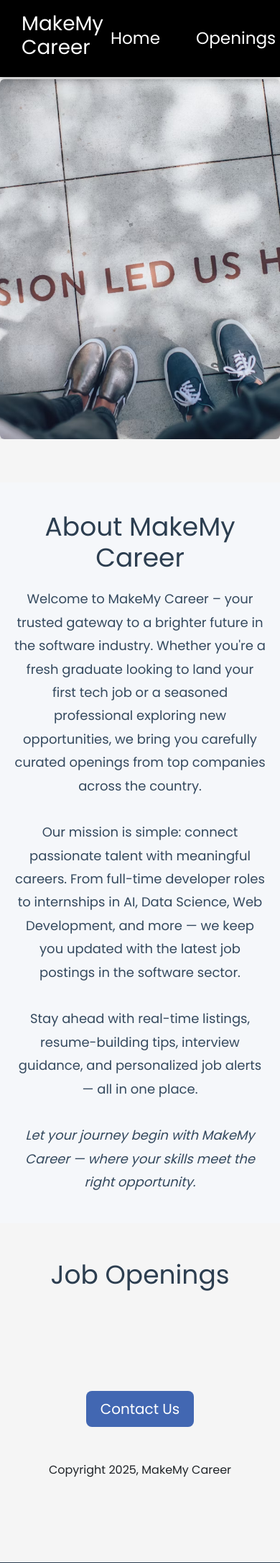
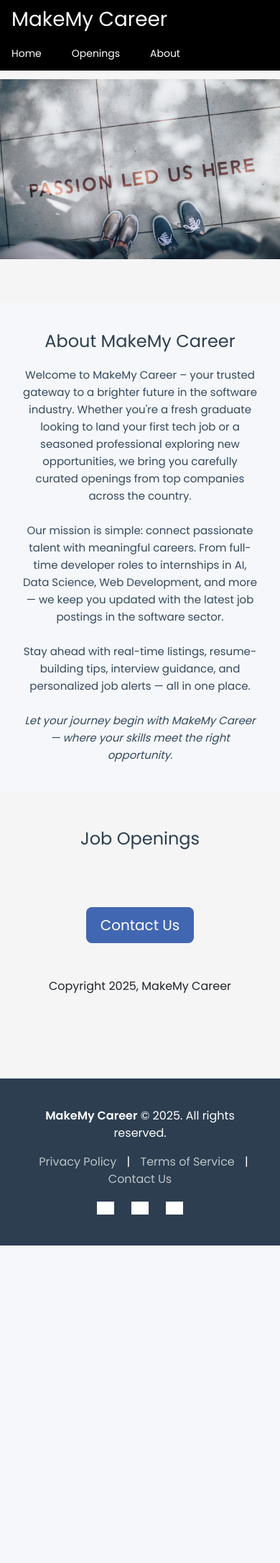
Before and after one commit to hareezzvijey/MakeMy_Career_Website1, a Flask app: template templates/home.html in a window 390 px wide. Shown: the top 2171 px of the page at 72% size. After the commit the page ends 1730 px from the top, so only its background shows below. Run offline with Flask 3, Linux system fonts and the light colour scheme; the template is opened without the code that fills it, so the values that code supplies are empty; grey boxes are pictures that could not be loaded.

Commit message:
responsive built

```diff
--- a/static/home.css
+++ b/static/home.css
@@ -3,28 +3,35 @@
     font-family: 'Poppins', sans-serif;
 }
 
-/* Header */
 .Header {
   display: flex;
+  flex-wrap: wrap;
   justify-content: space-between;
   align-items: center;
-    padding: 16px 30px;
+  padding: 16px 20px;
   background-color: black;
   color: white;
   position: fixed;
   top: 0;
   width: 100%;
   z-index: 1000;
-    box-shadow: 0 4px 8px rgba(0, 0, 0, 0.2);
+}
+
+.Header h2 {
+  font-size: 24px;
+  margin: 0;
 }
 
 .Pages {
   display: flex;
-    align-items: center;
+  gap: 20px;
+  flex-wrap: wrap;
 }
 
 .Pages h3 {
-    margin: 0 10px;
+  margin: 0;
+  font-size: 16px;
+  color: white;
   transition: color 0.2s ease;
 }
 
@@ -33,7 +40,6 @@
   cursor: pointer;
 }
 
-/* Hero Image */
 .Image {
     margin-top: 110px;
     text-align: center;
@@ -155,3 +161,103 @@
 .contact-btn:hover {
     background-color: #365899;
 }
+
+@media (max-width: 768px) {
+  .Header {
+    flex-direction: column;
+    align-items: auto-flow;
+    padding: 12px 20px;
+  }
+
+  .Pages {
+    flex-direction: column;
+    width: 100%;
+    margin-top: 10px;
+  }
+
+  .Pages h3 {
+    margin: 5px 0;
+  }
+
+  .career-banner {
+    height: 250px;
+    border-radius: 0;
+  }
+
+  .About h1,
+  .Job_Openings h1 {
+    font-size: 28px;
+  }
+
+  .About .lead {
+    font-size: 16px;
+    line-height: 1.6;
+    padding: 0 10px;
+  }
+
+  .jobs {
+    padding: 20px;
+  }
+
+  .job_listing {
+    padding: 20px;
+  }
+
+  .apply-btn,
+  .contact-btn {
+    width: 100%;
+    font-size: 18px;
+    padding: 12px;
+  }
+
+  .Apply_button {
+    padding: 20px 0;
+  }
+
+  .application-form {
+    padding: 20px;
+  }
+}
+
+@media (max-width: 480px) {
+  .Header {
+    padding: 10px 15px;
+  }
+
+  .About h1,
+  .Job_Openings h1 {
+    font-size: 24px;
+  }
+
+  .About .lead {
+    font-size: 15px;
+  }
+
+  .job_listing p {
+    font-size: 14px;
+  }
+
+  .apply-btn,
+  .contact-btn {
+    font-size: 16px;
+  }
+}
+@media (max-width: 576px) {
+  .Header {
+    flex-direction: column;
+    align-items: flex-start;
+    padding: 10px 16px;
+  }
+
+  .Pages {
+    flex-direction: row;
+    justify-content: flex-start;
+    gap: 12px;
+    flex-wrap: wrap;
+    margin-top: 10px;
+  }
+
+  .Pages h3 {
+    font-size: 14px;
+  }
+}
```
Also changed, not shown: static/application.css (+9 -0 lines). Lines whose indentation alone changed are shown as unchanged.
